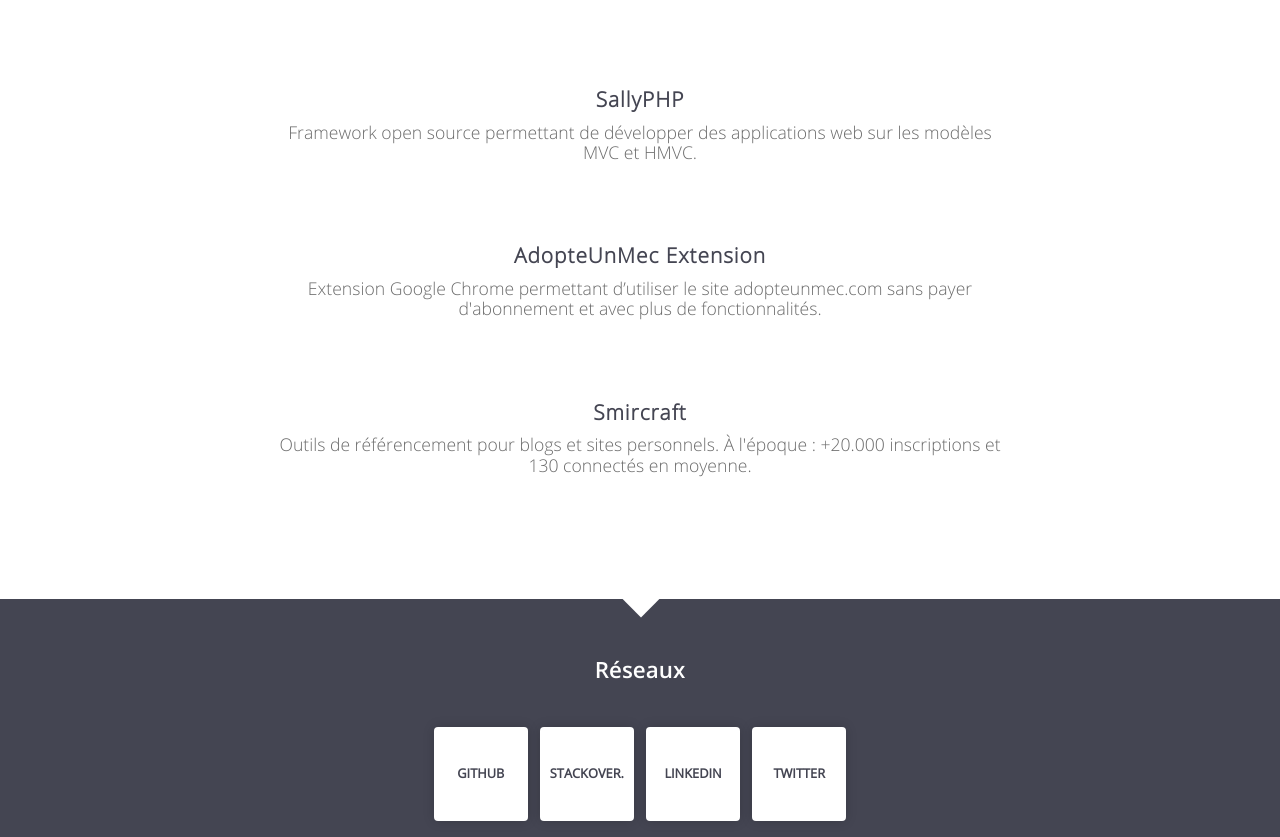
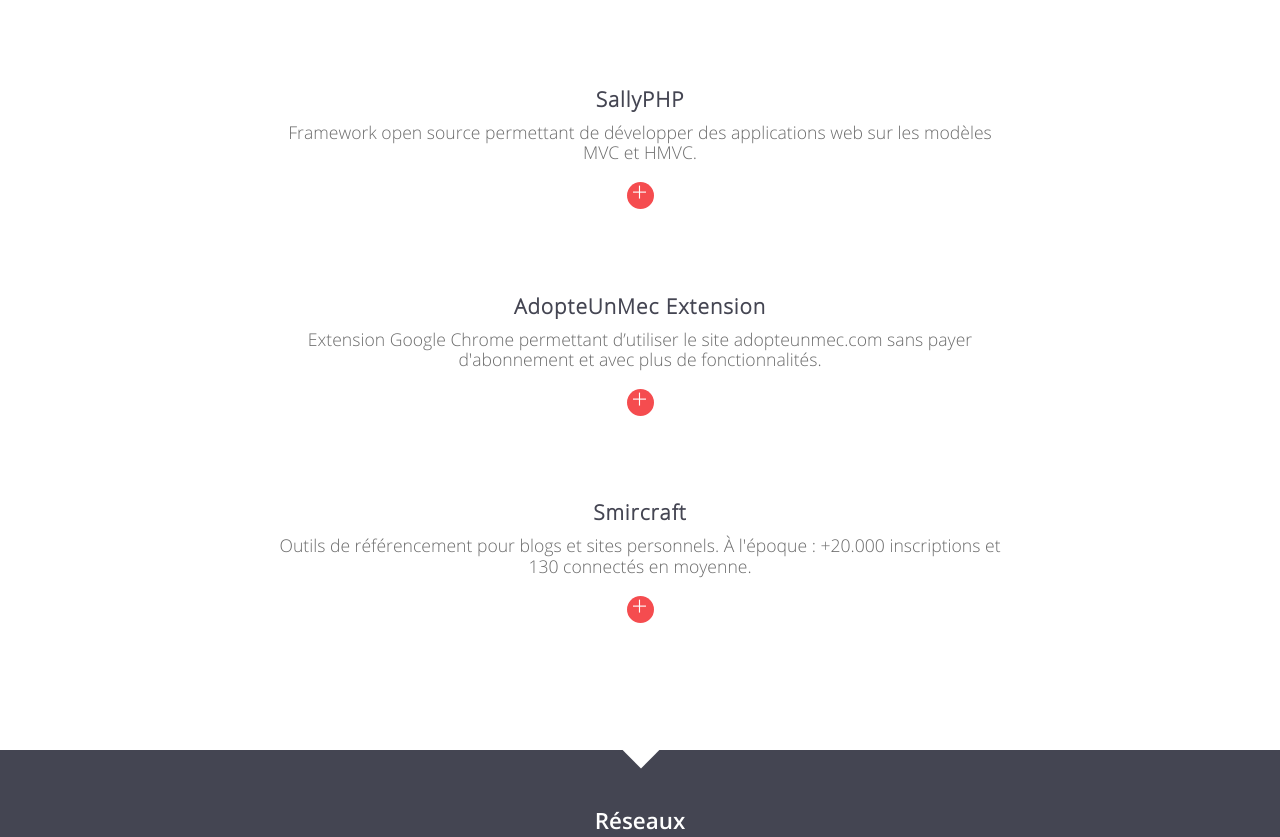
Before and after one commit to cyrilf/Jonathan.am, a website: page app/index.html in a window 1280 px wide. Shown: the part 980-1817 px from the top of the page. Drawn offline with nearby package versions, Linux system fonts and the light colour scheme; files that its build step writes are made by us from their sources.

Commit message:
article's links

```diff
--- a/app/index.html
+++ b/app/index.html
@@ -37,11 +37,11 @@
     </section>
     <section id="projects">
       <h4>SallyPHP</h4>
-      <p>Framework open source permettant de développer des applications web sur les modèles MVC et HMVC.</p>
+      <p>Framework open source permettant de développer des applications web sur les modèles MVC et HMVC.<br><br><a href="https://medium.com/p/b1d7270d65bb" target="_blank"><i class="more"></i></a></p>
       <h4>AdopteUnMec Extension</h4>
-      <p>Extension Google Chrome permettant d’utiliser le site adopteunmec.com sans payer d'abonnement et avec plus de fonctionnalités.</p>
+      <p>Extension Google Chrome permettant d’utiliser le site adopteunmec.com sans payer d'abonnement et avec plus de fonctionnalités.<br><br><a href="https://medium.com/p/428973693999" target="_blank"><i class="more"></i></a></p>
       <h4>Smircraft</h4>
-      <p>Outils de référencement pour blogs et sites personnels. À l'époque : +20.000 inscriptions et 130 connectés en moyenne.</p>
+      <p>Outils de référencement pour blogs et sites personnels. À l'époque : +20.000 inscriptions et 130 connectés en moyenne.<br><br><a href="https://medium.com/p/77d71f5e90dd" target="_blank"><i class="more"></i></a></p>
     </section>
     <section id="networks">
       <h3>Réseaux</h3>
--- a/app/styles/main.scss
+++ b/app/styles/main.scss
@@ -130,6 +130,27 @@
       font-family: 'OpenSans-Light';
       font-size: 1.1em;
       color: #6b6b6b;
+
+      i {
+        display: inline-block;
+        position: relative;
+        width: 27px;
+        height: 27px;
+        background: #f54c4f;
+        color: #fff;
+        border-radius: 50%;
+        cursor: pointer;
+
+        &::before {
+          display: block;
+          position: absolute;
+          content: '+';
+          top: -7px;
+          left: 5px;
+          font-size: 28px;
+          font-style: normal;
+        }
+      }
     }
     p:last-child {
       margin-bottom: 0;
```
